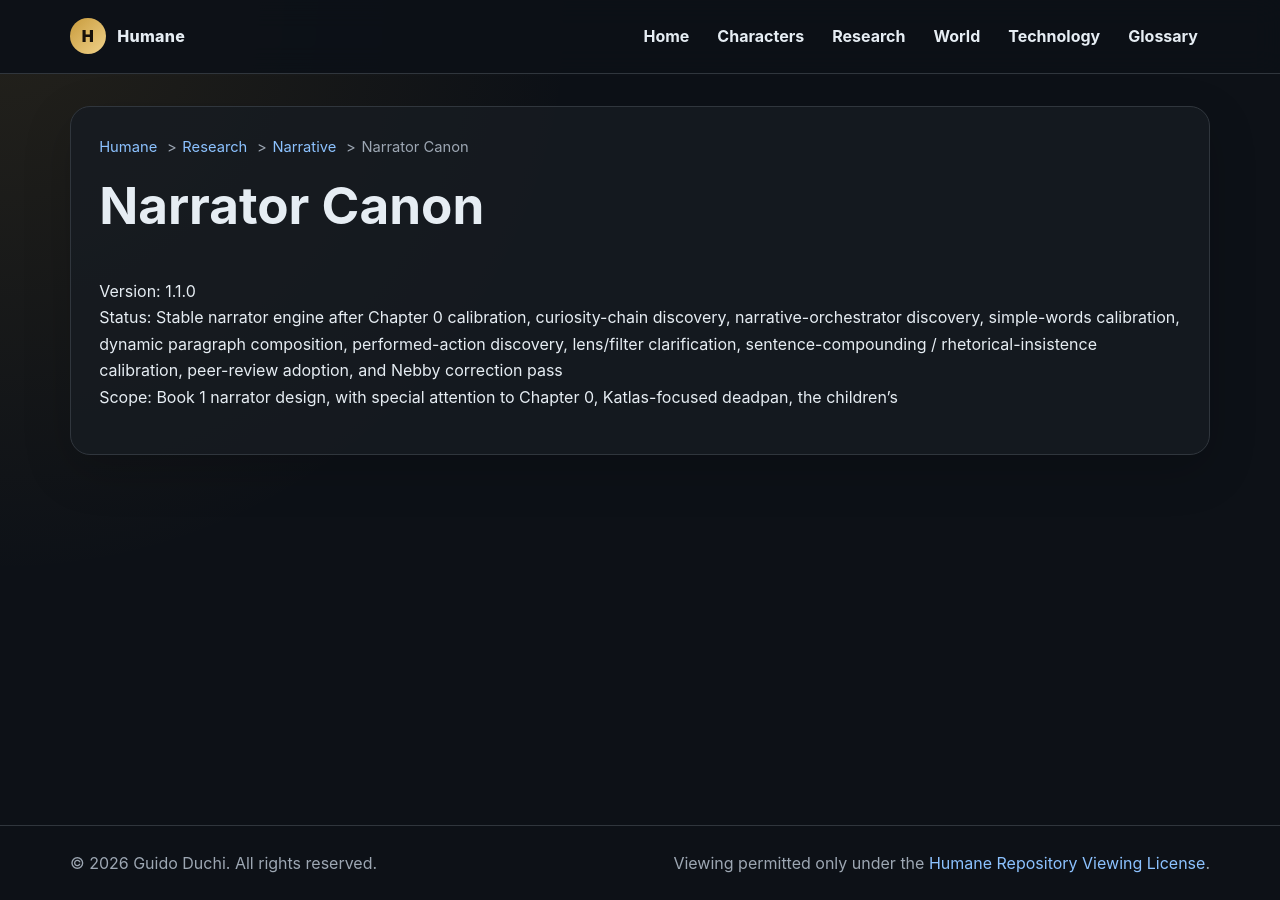
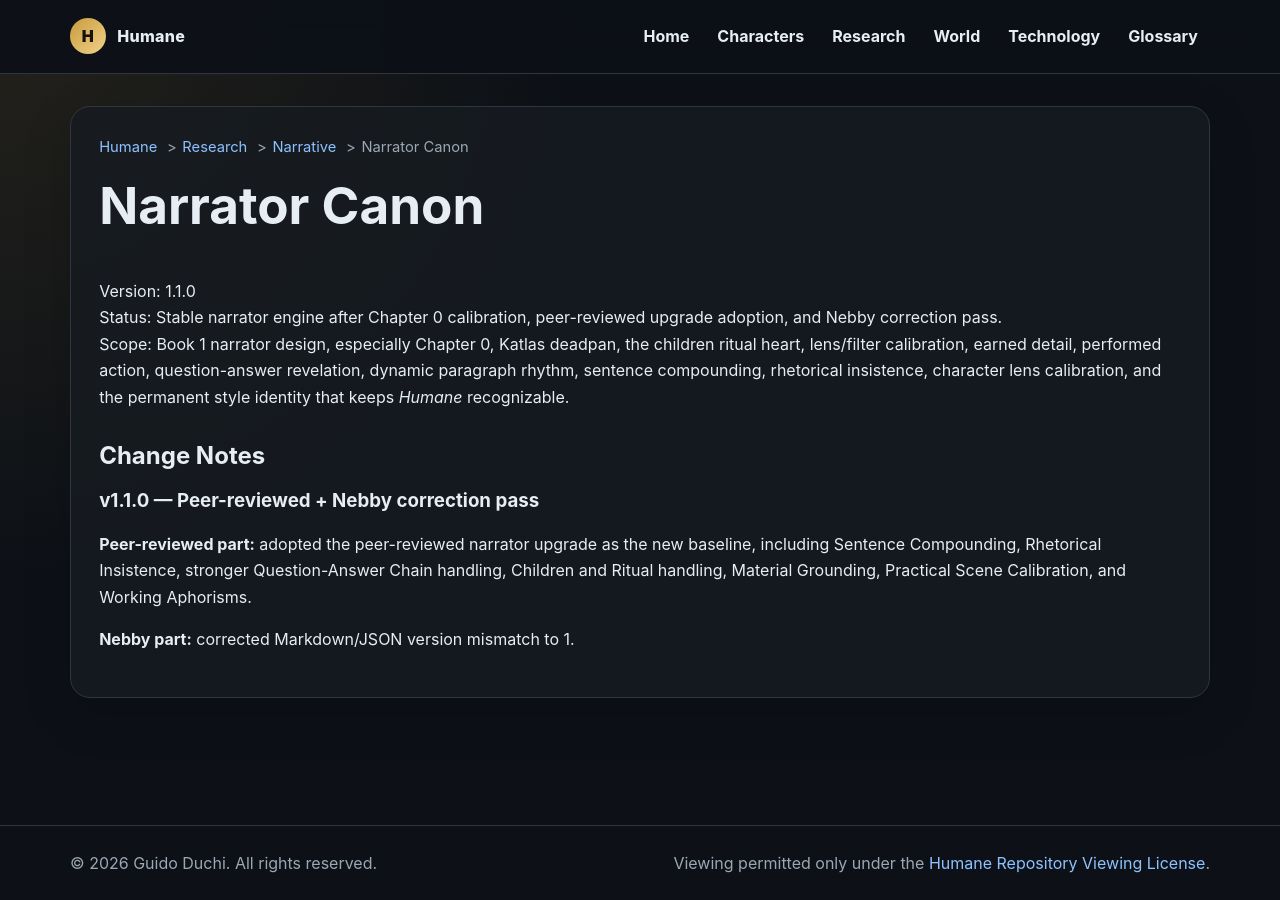
Before and after one commit to guidoduchi/humane, a Jekyll site: the page built from research/narrative/narrator.md, in a window 1280 px wide. Built offline with Jekyll 4.4.1, drawn with Linux system fonts in a browser that asks for light colours.

Commit message:
Stabilize narrator canon v1.1.0 full compact version

```diff
--- a/research/narrative/narrator.md
+++ b/research/narrative/narrator.md
@@ -16,5 +16,13 @@ breadcrumbs:
 # Narrator Canon
 
 Version: 1.1.0
-Status: Stable narrator engine after Chapter 0 calibration, curiosity-chain discovery, narrative-orchestrator discovery, simple-words calibration, dynamic paragraph composition, performed-action discovery, lens/filter clarification, sentence-compounding / rhetorical-insistence calibration, peer-review adoption, and Nebby correction pass
-Scope: Book 1 narrator design, with special attention to Chapter 0, Katlas-focused deadpan, the children's
+Status: Stable narrator engine after Chapter 0 calibration, peer-reviewed upgrade adoption, and Nebby correction pass.
+Scope: Book 1 narrator design, especially Chapter 0, Katlas deadpan, the children ritual heart, lens/filter calibration, earned detail, performed action, question-answer revelation, dynamic paragraph rhythm, sentence compounding, rhetorical insistence, character lens calibration, and the permanent style identity that keeps *Humane* recognizable.
+
+## Change Notes
+
+### v1.1.0 — Peer-reviewed + Nebby correction pass
+
+**Peer-reviewed part:** adopted the peer-reviewed narrator upgrade as the new baseline, including Sentence Compounding, Rhetorical Insistence, stronger Question-Answer Chain handling, Children and Ritual handling, Material Grounding, Practical Scene Calibration, and Working Aphorisms.
+
+**Nebby part:** corrected Markdown/JSON version mismatch to 1.
```
